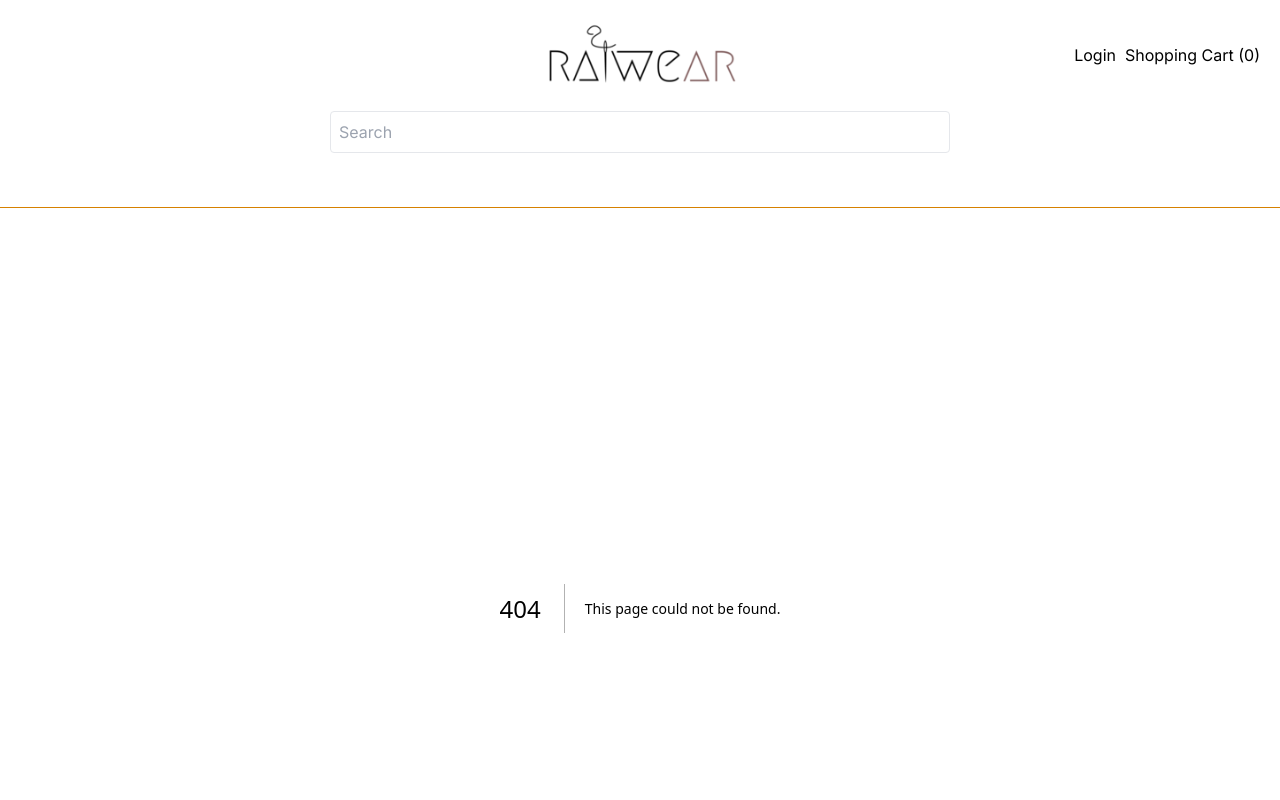
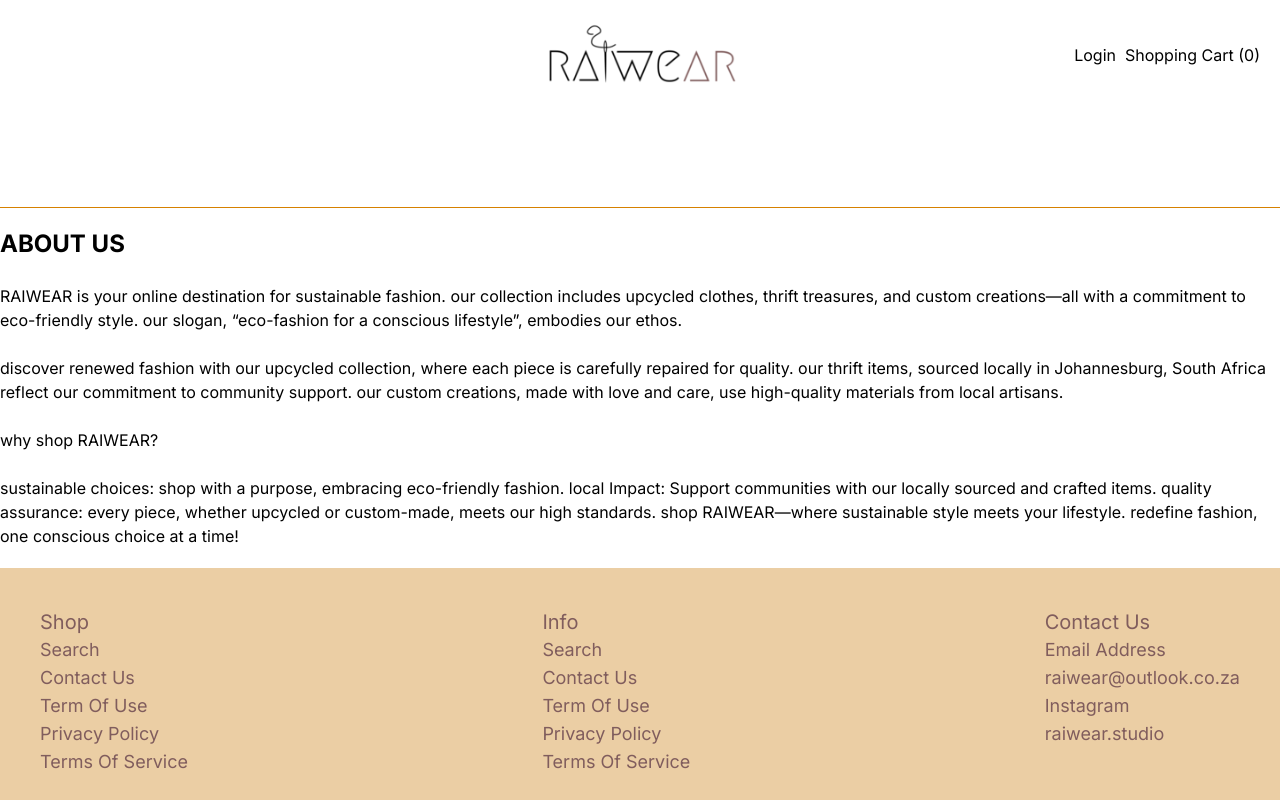
Before and after one commit to Taelo1829/Raiwear, a Next.js app: page /about-us in a window 1280 px wide. Before the commit this address had no page. Shown: the top 800 px of the page. Built offline with nearby package versions, Linux system fonts and the light colour scheme.

Commit message:
worked on about us

```diff
--- /dev/null
+++ b/app/about-us/page.tsx
@@ -0,0 +1,31 @@
+"use client"
+import React, { Component } from 'react'
+
+export default class page extends Component {
+    render() {
+        return (
+            <div className='my-5 flex justify-center'>
+                <div className='container'>
+                    <div className='text-2xl font-bold'> ABOUT US</div>
+                    <div>
+                    <br />
+                        RAIWEAR is your online destination for sustainable fashion. our collection includes upcycled clothes, thrift treasures, and custom creations—all with a commitment to eco-friendly style. our slogan, “eco-fashion for a conscious lifestyle”, embodies our ethos.
+                        <br />
+                        <br />
+                        discover renewed fashion with our upcycled collection, where each piece is carefully repaired for quality. our thrift items, sourced locally in Johannesburg, South Africa reflect our commitment to community support. our custom creations, made with love and care, use high-quality materials from local artisans.
+                        <br />
+                        <br />
+                        why shop RAIWEAR?
+                        <br />
+                        <br />
+                        sustainable choices: shop with a purpose, embracing eco-friendly fashion.
+                        local Impact: Support communities with our locally sourced and crafted items.
+                        quality assurance: every piece, whether upcycled or custom-made, meets our high standards.
+
+                        shop RAIWEAR—where sustainable style meets your lifestyle. redefine fashion, one conscious choice at a time!
+                    </div>
+                </div>
+            </div>
+        )
+    }
+}
--- a/app/components/Header.tsx
+++ b/app/components/Header.tsx
@@ -28,7 +28,11 @@ const Header = () => {
         }
     }
 
-    let hideSearch = !window.location.href.includes("contact-us")
+    let locationText = window.location.href
+    let hideSearch = false
+    if (locationText.includes("contact-us") || locationText.includes("about-us")) {
+        hideSearch = true
+    }
 
     return (
         <div className='relative'>
@@ -44,7 +48,7 @@ const Header = () => {
                             </div>
                         </div>
                     </div>
-                    {hideSearch ? <Search /> : ""}
+                    {hideSearch ? "" : <Search />}
                     <Menu toggleMenu={updateMenu} hidden={hidden} width={width} />
                 </div>
             </div>
--- a/app/components/Menu.tsx
+++ b/app/components/Menu.tsx
@@ -8,8 +8,8 @@ const Menu: React.FC<MenuInterface> = ({ toggleMenu, hidden, width }) => {
             <MenuItem href="/" icon="arrow-left" toggleMenu={toggleMenu} />
             <MenuItem href="/" icon="home" routeName={"Home"} toggleMenu={toggleMenu} />
             <MenuItem href="/collection" icon="images" routeName={"Collection"} toggleMenu={toggleMenu} />
-            <MenuItem href="/contact-us" icon="users" routeName={"Contact Us"} toggleMenu={toggleMenu} />
-            <MenuItem href="/blog" icon="blog" routeName={"Blog"} toggleMenu={toggleMenu} />
+            <MenuItem href="/contact-us" icon="phone" routeName={"Contact Us"} toggleMenu={toggleMenu} />
+            <MenuItem href="/about-us" icon="users" routeName={"About Us"} toggleMenu={toggleMenu} />
             <MenuItem href="/faq" icon="circle-question" routeName={"FAQ"} toggleMenu={toggleMenu} />
         </div>
 
```
